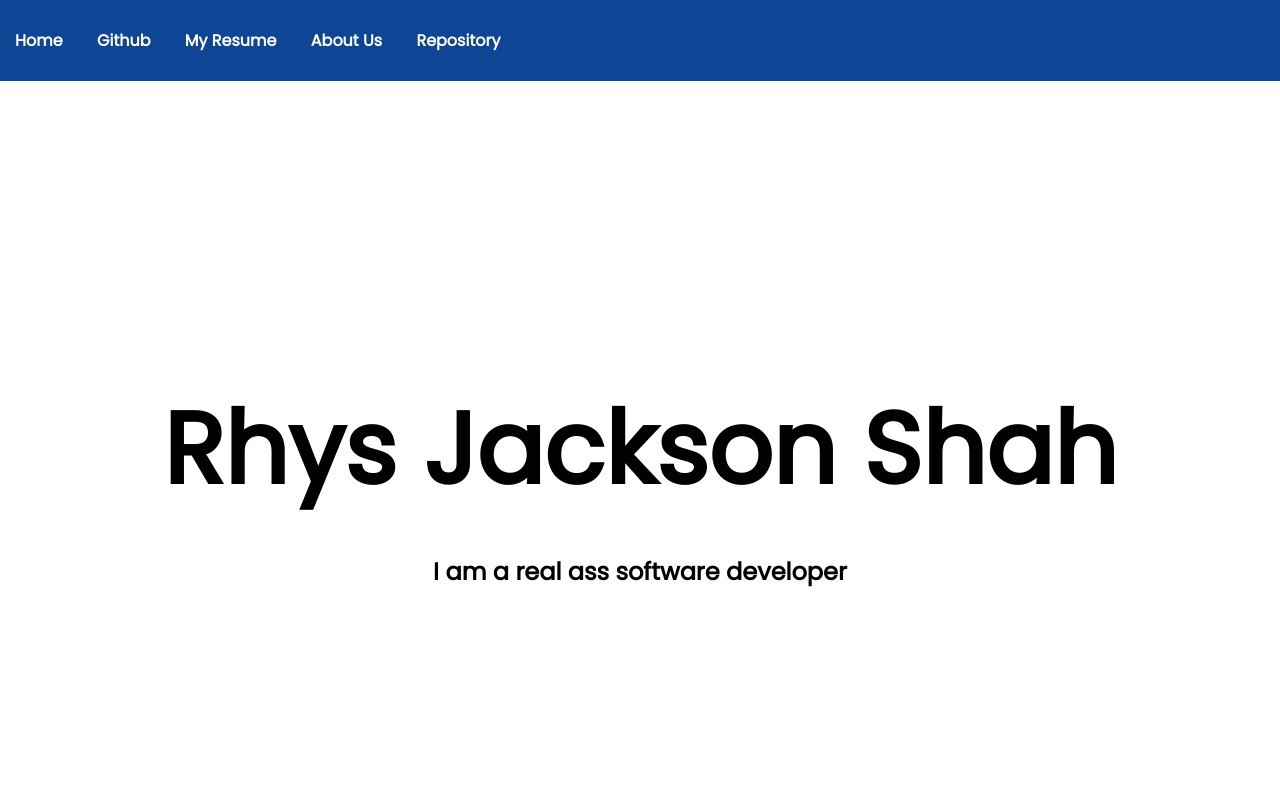
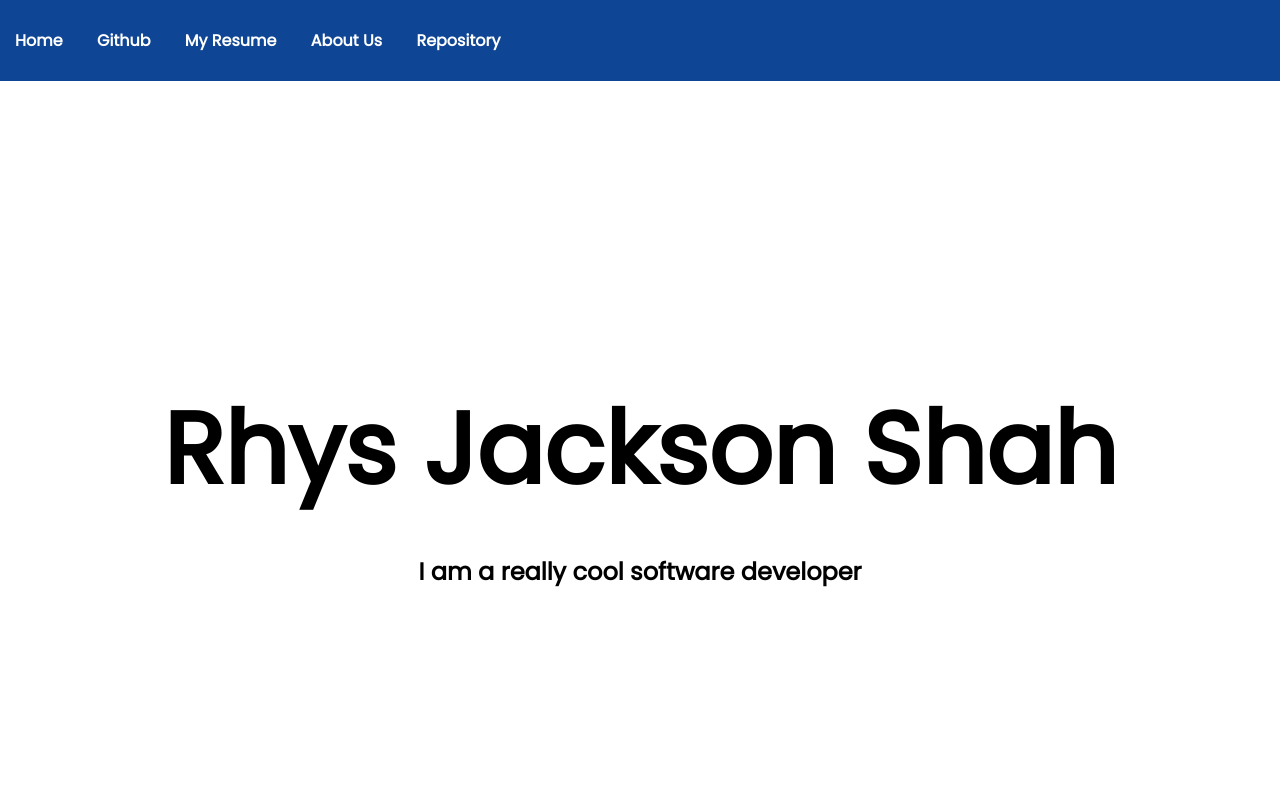
Before and after one commit to rhysiepiecey/rhysiepiecey-github.io, a plain HTML site: page index.html in a window 1280 px wide. Shown: the top 800 px of the page. Drawn offline with Linux system fonts and the light colour scheme.

Commit message:
Update index.html

```diff
--- a/index.html
+++ b/index.html
@@ -37,7 +37,7 @@
             Rhys Jackson Shah
           </h2>
         </header>
-          <h2  class="font-effect-anaglyph">I am a real ass software developer</h2>
+          <h2  class="font-effect-anaglyph">I am a really cool software developer</h2>
         </div>
     </div>
     <div id = "qualifications">
```
